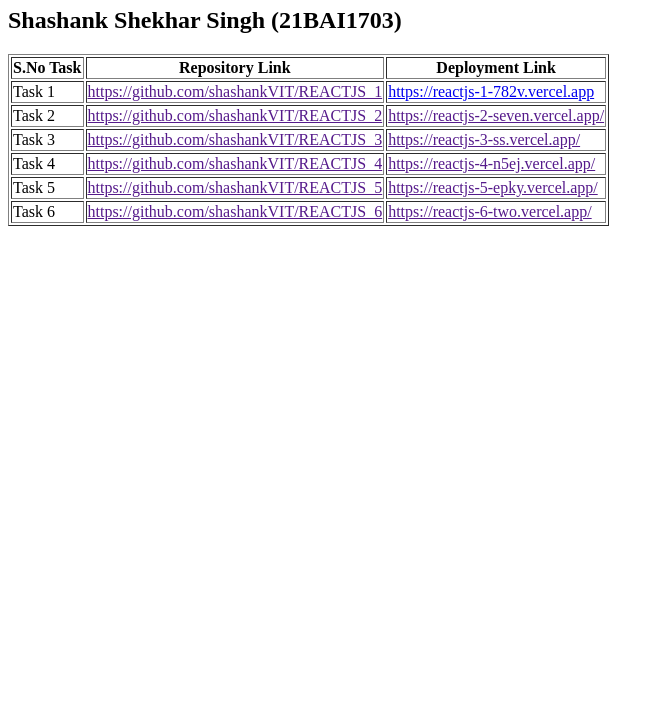
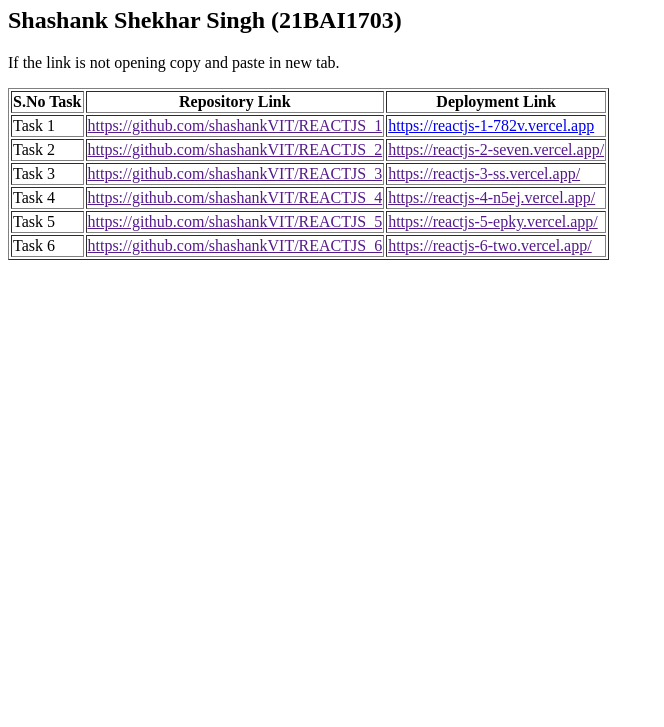
Before and after one commit to shashankVIT/REACTJS, a plain HTML site: page index.html in a window 1280 px wide. Shown: the part 73-800 px from the top of the page, without its empty margins (0-664 px from the left). Drawn offline with Linux system fonts and the light colour scheme.

Commit message:
Add files via upload

```diff
--- a/index.html
+++ b/index.html
@@ -42,6 +42,7 @@
         <td><a href="">https://github.com/shashankVIT/REACTJS_6</a></td>
         <td><a href="">https://reactjs-6-two.vercel.app/</a></td>
       </tr>
+      <p>If the link is not opening copy and paste in new tab.</p>
     </table>
   </body>
 </html>
```
